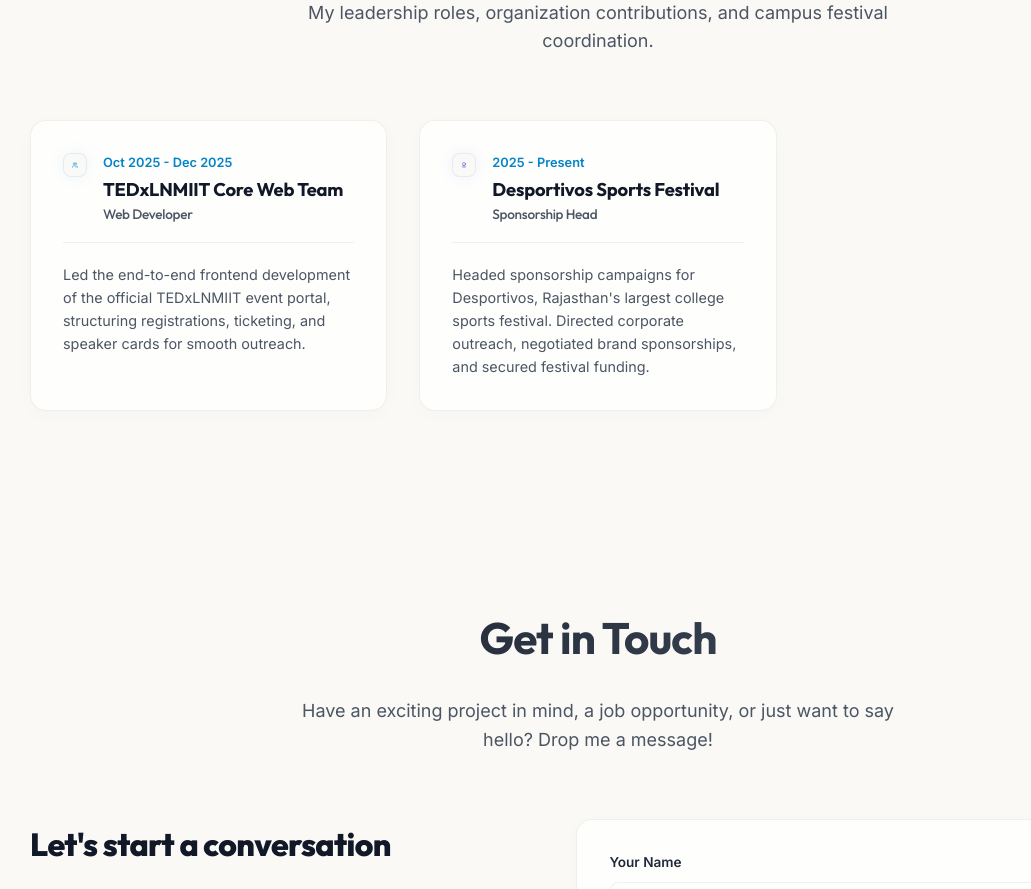
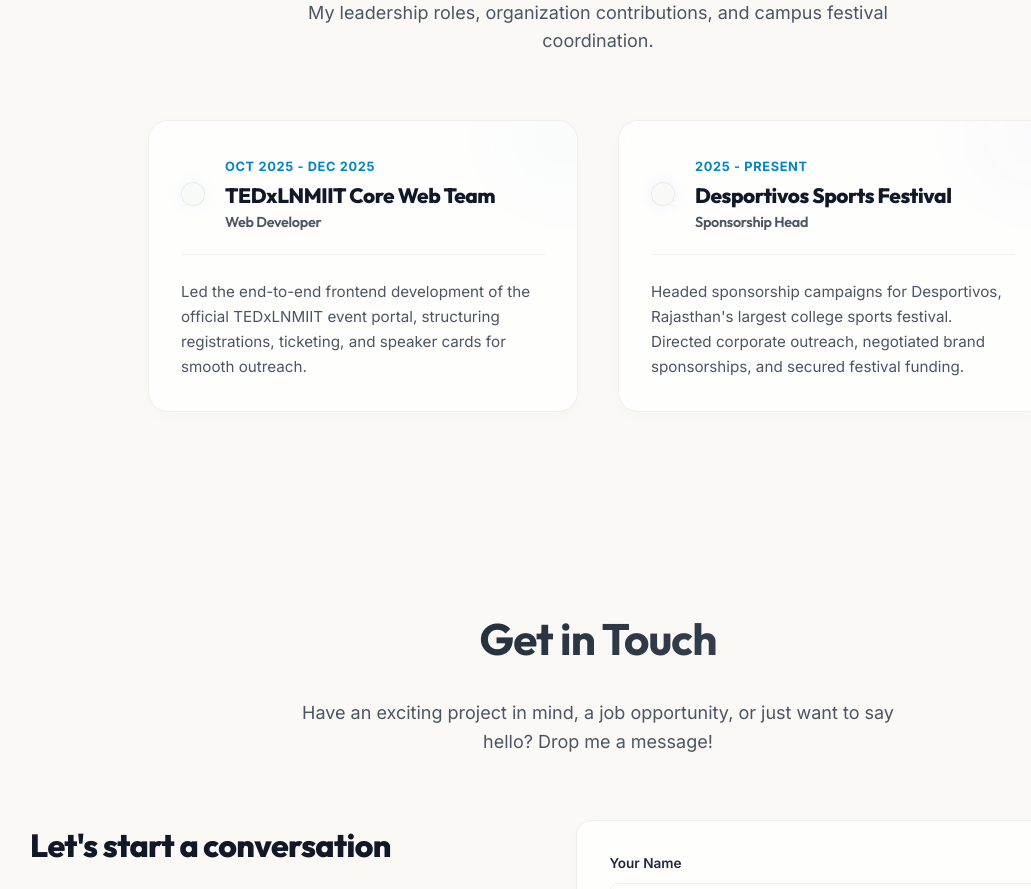
Before and after one commit to arnim2006/Portfolio, a React (Vite) app in the folder frontend/: page / in a window 1280 px wide. Shown: the part 5540-6429 px from the top of the page, without its empty margins (37-1068 px from the left). Built offline with nearby package versions, Linux system fonts and the light colour scheme.

Commit message:
fix: center Communities grid layout for 2 cards and fix dark mode heading text color invisibility

```diff
--- a/frontend/src/components/Communities.css
+++ b/frontend/src/components/Communities.css
@@ -4,8 +4,10 @@
 
 .community-grid {
   display: grid;
-  grid-template-columns: repeat(3, 1fr);
-  gap: 2rem;
+  grid-template-columns: repeat(2, 1fr);
+  gap: 2.5rem;
+  max-width: 900px;
+  margin: 0 auto;
 }
 
 .community-card {
@@ -13,15 +15,47 @@
   flex-direction: column;
   text-align: left;
   height: 100%;
+  position: relative;
+  overflow: hidden;
+  border-radius: 20px;
+}
+
+/* Add premium card glowing hover shadow similar to Skills */
+.community-card::after {
+  content: '';
+  position: absolute;
+  top: -50px;
+  right: -50px;
+  width: 130px;
+  height: 130px;
+  border-radius: 50%;
+  filter: blur(40px);
+  opacity: 0.02;
+  z-index: 1;
+  pointer-events: none;
+  transition: opacity 0.4s ease;
+}
+
+.community-card:hover::after {
+  opacity: 0.1;
+}
+
+.community-card:nth-child(1)::after {
+  background: var(--accent-cyan);
+}
+.community-card:nth-child(2)::after {
+  background: var(--accent-indigo);
 }
 
 .comm-header {
   display: flex;
-  align-items: flex-start;
-  gap: 1rem;
-  margin-bottom: 1.25rem;
+  align-items: center;
+  gap: 1.25rem;
+  margin-bottom: 1.5rem;
   border-bottom: 1px solid var(--border-color);
-  padding-bottom: 1rem;
+  padding-bottom: 1.25rem;
+  position: relative;
+  z-index: 2;
 }
 
 .comm-icon {
@@ -29,48 +63,51 @@
   display: flex;
   align-items: center;
   justify-content: center;
-  border-radius: 8px;
-  padding: 0.5rem;
-  background: rgba(0, 0, 0, 0.02);
+  border-radius: 12px;
+  padding: 0.65rem;
+  background: var(--icon-bg);
   border: 1px solid var(--border-color);
+  transition: all 0.3s ease;
+}
+
+.community-card:hover .comm-icon {
+  transform: scale(1.1) rotate(5deg);
 }
 
 .comm-date {
   font-size: 0.8rem;
   color: var(--accent-cyan);
-  font-weight: 600;
-  display: block;
+  font-weight: 700;
+  display: inline-block;
   margin-bottom: 0.25rem;
+  text-transform: uppercase;
+  letter-spacing: 0.05em;
 }
 
 .comm-title {
-  font-size: 1.15rem;
-  font-weight: 700;
-  letter-spacing: -0.01em;
+  font-size: 1.3rem;
+  font-weight: 800;
+  letter-spacing: -0.02em;
   line-height: 1.3;
-  color: #111827;
+  color: var(--heading-color);
+  margin-bottom: 0.15rem;
 }
 
 .comm-role {
-  font-size: 0.85rem;
+  font-size: 0.9rem;
   color: var(--text-secondary);
-  font-weight: 500;
-  margin-top: 0.15rem;
+  font-weight: 600;
 }
 
 .comm-desc {
   color: var(--text-secondary);
-  font-size: 0.9rem;
-  line-height: 1.6;
+  font-size: 0.95rem;
+  line-height: 1.65;
+  position: relative;
+  z-index: 2;
 }
 
 /* Tablet & Mobile responsive */
-@media (max-width: 992px) {
-  .community-grid {
-    grid-template-columns: repeat(2, 1fr);
-  }
-}
-
 @media (max-width: 768px) {
   .community-grid {
     grid-template-columns: 1fr;
```
